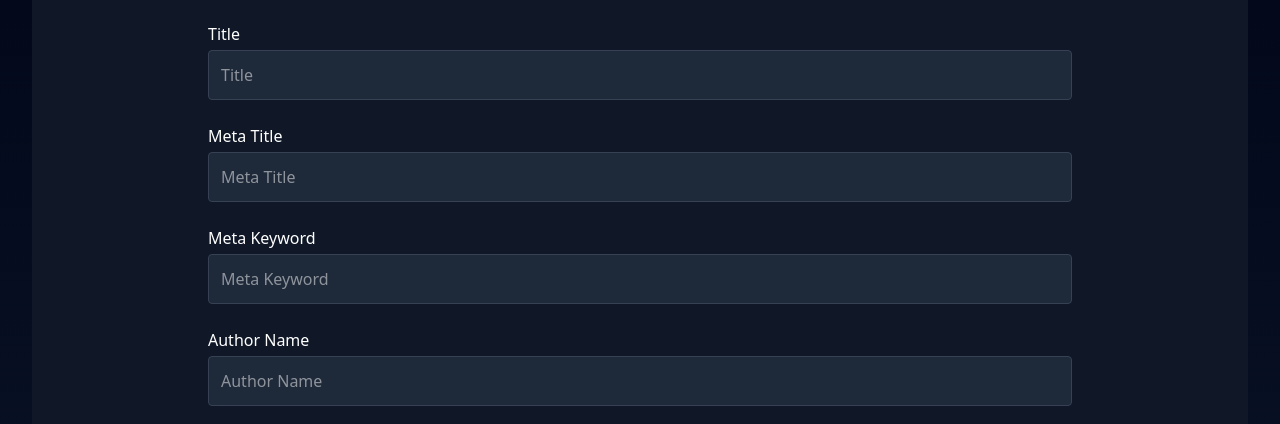
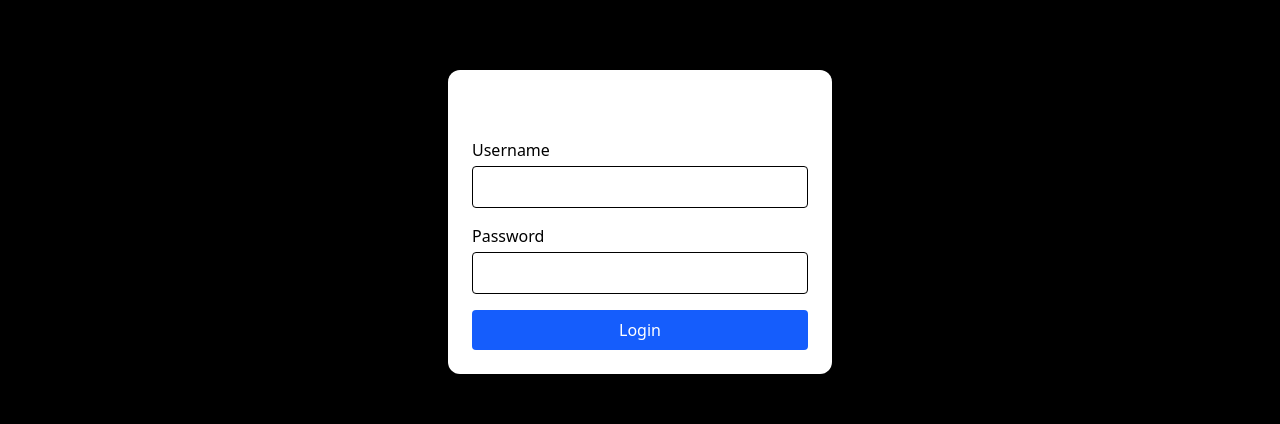
Before and after one commit to Ankur-Rai001/ForexFrontend, a React (Vite) app: page /insert-articles in a window 1280 px wide. Shown: the part 178-602 px from the top of the page. Built offline with nearby package versions, Linux system fonts and the light colour scheme.

Commit message:
Login added to insert articles

```diff
--- a/src/api/graphApi.js
+++ b/src/api/graphApi.js
@@ -40,3 +40,27 @@
     throw error;
   }
 };
+
+export const login= async(username, password,token)=> {
+  try{
+   const response = await fetch(`${import.meta.env.VITE_API_URL}/login`, {
+      method: "POST",
+      headers: {
+        "Content-Type": "application/json",
+        "Authorization": token, // JWT token from getJWTToken()
+      },
+      body: JSON.stringify({ username, password }),
+    });
+
+    if (!response.ok) {
+      throw new Error("Unauthorized or token expired");
+    }
+
+    const result = await response.json();
+    return result || null;
+  } catch (error) {
+    console.error("API Error:", error);
+    throw error;
+  }
+
+}
--- a/src/components/Dashboard.jsx
+++ b/src/components/Dashboard.jsx
@@ -36,6 +36,12 @@
     }
     setLoading(false);
   };
+
+
+  const test = async()=>{
+    setLoading(true);
+    const token = await getJWTToken();
+  }
 
   useEffect(() => {
     try {
@@ -89,7 +95,7 @@
           >
             <option value="">Select Currency</option>
             <option value="GBPUSD">GBP/USD</option>
-            <option value="EURUSD">EUR/USD</option>
+            {/* <option value="EURUSD">EUR/USD</option> */}
           </select>
         </div>
 
--- a/src/components/InsertArticle.jsx
+++ b/src/components/InsertArticle.jsx
@@ -1,10 +1,15 @@
-import React, { useState } from "react";
+import React, { useState, useEffect } from "react";
 import { insertArticle } from "../api/insertArticle";
 import { Editor } from "@tinymce/tinymce-react";
 import { toast } from "react-toastify";
 import "react-toastify/dist/ReactToastify.css";
+import { login } from "../api/graphApi";
 
 const InsertArticle = () => {
+  const [isAuthenticated, setIsAuthenticated] = useState(false);
+  const [showLogin, setShowLogin] = useState(true);
+  const [token, setToken] = useState("");
+
   const [form, setForm] = useState({
     title: "",
     content: "",
@@ -15,6 +20,12 @@
     imageFile: null,
   });
 
+  const [loginForm, setLoginForm] = useState({
+    username: "",
+    password: "",
+  });
+
+  // Handle article form changes
   const handleChange = (e) => {
     const { name, value, type, checked } = e.target;
 
@@ -39,10 +50,7 @@
   };
 
   const handleEditorChange = (content) => {
-    setForm((prev) => ({
-      ...prev,
-      content,
-    }));
+    setForm((prev) => ({ ...prev, content }));
   };
 
   const handleSubmit = async (e) => {
@@ -50,7 +58,7 @@
 
     try {
       await insertArticle(form);
-      toast.success("Article submitted successfully!");
+      toast.success("✅ Article submitted successfully!");
       setForm({
         title: "",
         content: "",
@@ -65,13 +73,72 @@
     }
   };
 
+  const handleLoginInputChange = (e) => {
+    const { name, value } = e.target;
+    setLoginForm((prev) => ({ ...prev, [name]: value }));
+  };
+
+  const handleLoginSubmit = async (e) => {
+    e.preventDefault();
+    try {
+      const result = await login(loginForm.username, loginForm.password, token);
+      if (result) {
+        setIsAuthenticated(true);
+        setShowLogin(false);
+        toast.success("🔓 Login successful.");
+      }
+    } catch (err) {
+      toast.error("❌ Login failed. Invalid credentials.");
+    }
+  };
+
   return (
-    <div className="bg-gray-900 text-white py-10 min-h-screen">
+    <div className="bg-gray-900 text-white py-10 min-h-screen relative">
+      {/* Login Modal */}
+      {showLogin && (
+        <div className="fixed inset-0 bg-black bg-opacity-70 flex items-center justify-center z-50">
+          <div className="bg-white text-black rounded-xl p-6 w-full max-w-sm shadow-xl">
+            <h2 className="text-xl font-semibold mb-4 text-center">Login</h2>
+            <form onSubmit={handleLoginSubmit} className="space-y-4">
+              <div>
+                <label className="block mb-1">Username</label>
+                <input
+                  type="text"
+                  name="username"
+                  value={loginForm.username}
+                  onChange={handleLoginInputChange}
+                  required
+                  className="w-full px-3 py-2 border rounded"
+                />
+              </div>
+              <div>
+                <label className="block mb-1">Password</label>
+                <input
+                  type="password"
+                  name="password"
+                  value={loginForm.password}
+                  onChange={handleLoginInputChange}
+                  required
+                  className="w-full px-3 py-2 border rounded"
+                />
+              </div>
+              <button
+                type="submit"
+                className="w-full bg-blue-600 hover:bg-blue-700 text-white py-2 rounded"
+              >
+                Login
+              </button>
+            </form>
+          </div>
+        </div>
+      )}
+
+      {/* Article Insertion Form */}
+      {isAuthenticated && (
         <div className="w-full max-w-4xl mx-auto px-4">
           <h1 className="text-3xl font-bold mb-6 text-center">Insert Article</h1>
 
           <form onSubmit={handleSubmit} className="space-y-6">
-
             {/* Title */}
             <div>
               <label className="block mb-1 font-medium">Title</label>
@@ -192,6 +259,7 @@
             </div>
           </form>
         </div>
+      )}
     </div>
   );
 };
```
Lines whose indentation alone changed are shown as unchanged.
